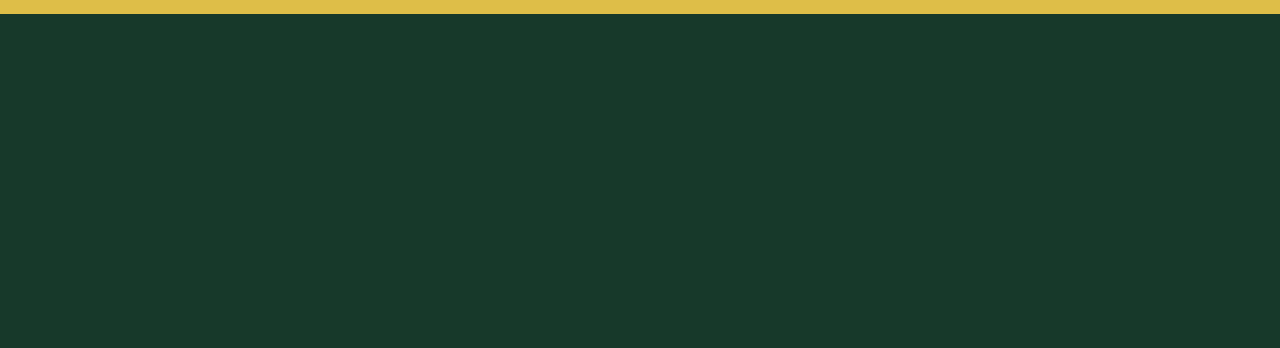
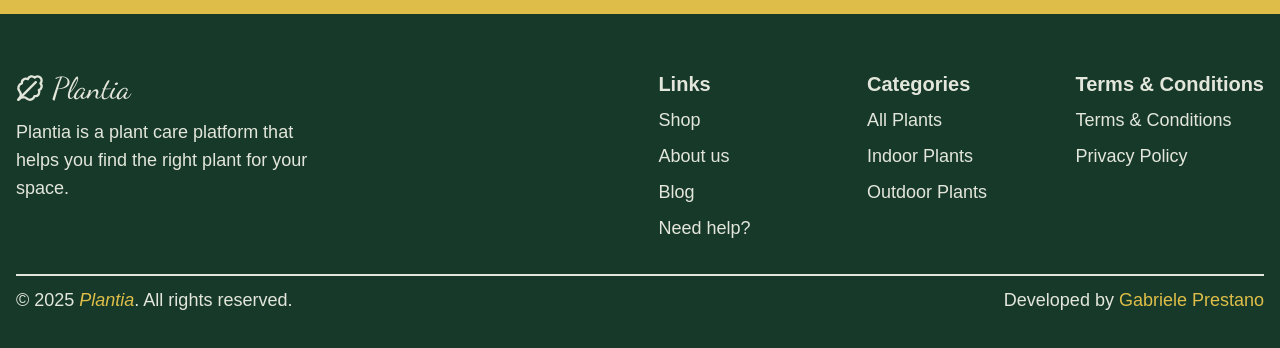
Before and after one commit to GabrielePre11/pean-stack-plantia, an Angular app in the folder frontend/: page / in a window 1280 px wide. Shown: the part 2130-2478 px from the top of the page. Before the commit the page ends 2144 px from the top, so only its background shows below. Built offline with nearby package versions, Linux system fonts and the light colour scheme; no server answers; a web font is replaced by a local one.

Commit message:
Logo Component Updated and Added Footer Component

```diff
--- a/frontend/src/app/app.html
+++ b/frontend/src/app/app.html
@@ -7,3 +7,4 @@
 </main>
 
 <!--============== Footer ==============-->
+<app-footer />
--- a/frontend/src/app/app.ts
+++ b/frontend/src/app/app.ts
@@ -2,10 +2,11 @@
 import { RouterOutlet } from '@angular/router';
 import { Header } from '@/app/core/header/header';
 import { AuthService } from '@/app/services/auth.service';
+import { Footer } from './core/footer/footer';
 
 @Component({
   selector: 'app-root',
-  imports: [RouterOutlet, Header],
+  imports: [RouterOutlet, Header, Footer],
   templateUrl: './app.html',
   styleUrl: './app.css',
 })
--- /dev/null
+++ b/frontend/src/app/core/footer/footer.html
@@ -0,0 +1,64 @@
+<footer class="flex flex-col w-full bg-bg text-text py-10 lg:py-14 z-50">
+  <app-container>
+    <!--============== Main Footer ==============-->
+    <div class="flex flex-col sm:flex-row md:justify-between gap-5 md:gap-10">
+      <!--============== Logo & Description ==============-->
+      <div class="flex flex-col gap-3">
+        <!-- Logo -->
+        <app-logo [title]="title" />
+
+        <!-- Description -->
+        <p class="sm:text-lg text-dark-40 max-w-xs">
+          Plantia is a plant care platform that helps you find the right plant
+          for your space.
+        </p>
+      </div>
+
+      <!--============== Footer Links ==============-->
+      <ul class="grid grid-cols-2 sm:grid-cols-3 gap-5 mt-8 sm:mt-0">
+        @for (link of footerLinks; track link.title) {
+        <li class="flex flex-col gap-2">
+          <!-- Footer Link Title -->
+          <h3 class="text-lg xl:text-xl font-semibold text-dark-10">
+            {{ link.title }}
+          </h3>
+
+          <!-- Footer Links -->
+          <ul class="flex flex-col gap-2">
+            @for (footerLink of link.links; track footerLink.name) {
+            <li>
+              <a
+                [routerLink]="footerLink.path"
+                class="text-dark-40 transition-all hover:underline duration-300 ease-in-out md:text-lg"
+              >
+                {{ footerLink.name }}
+              </a>
+            </li>
+            }
+          </ul>
+        </li>
+        }
+      </ul>
+    </div>
+
+    <!--============== Footer Bottom ==============-->
+    <div
+      class="flex flex-col sm:flex-row sm:justify-between gap-2 border-t-2 border-dark-50 py-2.5 w-full items-center sm:items-baseline mt-5 lg:mt-7 xl:mt-8"
+    >
+      <p class="text-primary-50 xl:text-lg">
+        &copy; {{ currentYear }} <em class="text-mustard">{{title}}</em>. All
+        rights reserved.
+      </p>
+
+      <span class="xl:text-lg"
+        >Developed by
+        <a
+          href="https://github.com/GabrielePre11"
+          target="_blank"
+          class="hover:underline xl:text-lg text-mustard transition-colors duration-200 ease-in-out hover:text-mustard/90"
+          >Gabriele Prestano</a
+        ></span
+      >
+    </div>
+  </app-container>
+</footer>
--- /dev/null
+++ b/frontend/src/app/core/footer/footer.ts
@@ -0,0 +1,19 @@
+import { Component } from '@angular/core';
+import { Container } from '@/app/layout/container/container';
+import { Logo } from '@/app/shared/logo/logo';
+import { RouterModule } from '@angular/router';
+import { CommonModule } from '@angular/common';
+import { FOOTER_LINKS } from '@/app/models/constants/footer-links';
+
+@Component({
+  selector: 'app-footer',
+  imports: [Container, CommonModule, Logo, RouterModule],
+  templateUrl: './footer.html',
+  styleUrl: './footer.css',
+})
+export class Footer {
+  readonly title = 'Plantia';
+  readonly footerLinks = FOOTER_LINKS;
+
+  currentYear = new Date().getFullYear();
+}
--- /dev/null
+++ b/frontend/src/app/models/constants/footer-links.ts
@@ -0,0 +1,55 @@
+export const FOOTER_LINKS = [
+  {
+    title: 'Links',
+    links: [
+      {
+        name: 'Shop',
+        path: '/shop',
+      },
+      {
+        name: 'About us',
+        path: '/about',
+      },
+      {
+        name: 'Blog',
+        path: '/blog',
+      },
+      {
+        name: 'Need help?',
+        path: '/help',
+      },
+    ],
+  },
+
+  {
+    title: 'Categories',
+    links: [
+      {
+        name: 'All Plants',
+        path: '/all-plants',
+      },
+      {
+        name: 'Indoor Plants',
+        path: '/indoor-plants',
+      },
+      {
+        name: 'Outdoor Plants',
+        path: '/outdoor-plants',
+      },
+    ],
+  },
+
+  {
+    title: 'Terms & Conditions',
+    links: [
+      {
+        name: 'Terms & Conditions',
+        path: '/terms-and-conditions',
+      },
+      {
+        name: 'Privacy Policy',
+        path: '/privacy-policy',
+      },
+    ],
+  },
+];
--- a/frontend/src/app/shared/logo/logo.html
+++ b/frontend/src/app/shared/logo/logo.html
@@ -1,4 +1,8 @@
-<h2 class="flex items-center gap-2 text-3xl font-secondary">
+<h2
+  class="flex items-center gap-2 text-3xl font-secondary"
+  aria-label="Logo"
+  [ngClass]="className()"
+>
   <!--============== SVG Leaf Icon ==============-->
   <span>
     <svg
--- a/frontend/src/app/shared/logo/logo.ts
+++ b/frontend/src/app/shared/logo/logo.ts
@@ -10,4 +10,5 @@
 })
 export class Logo {
   title = input<string>();
+  className = input<string>('');
 }
```
Also changed, not shown: frontend/src/app/core/footer/footer.css (added).
